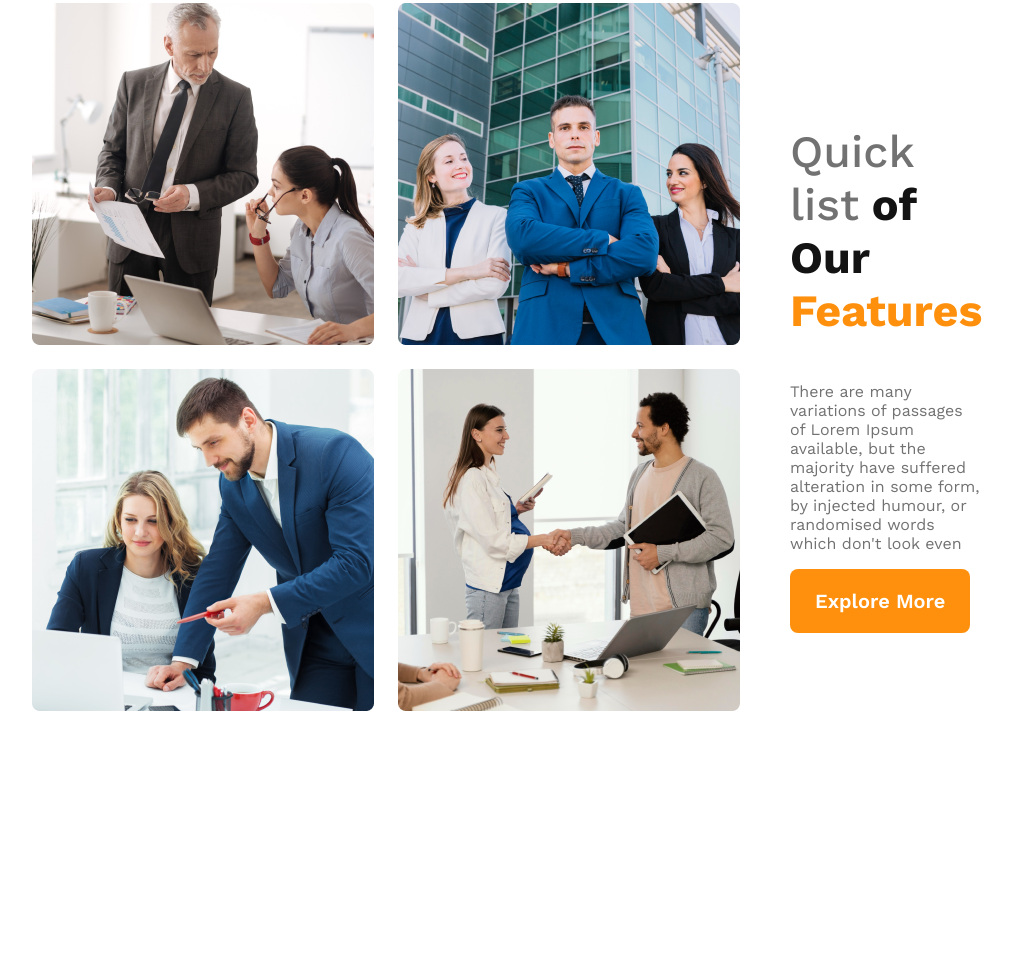
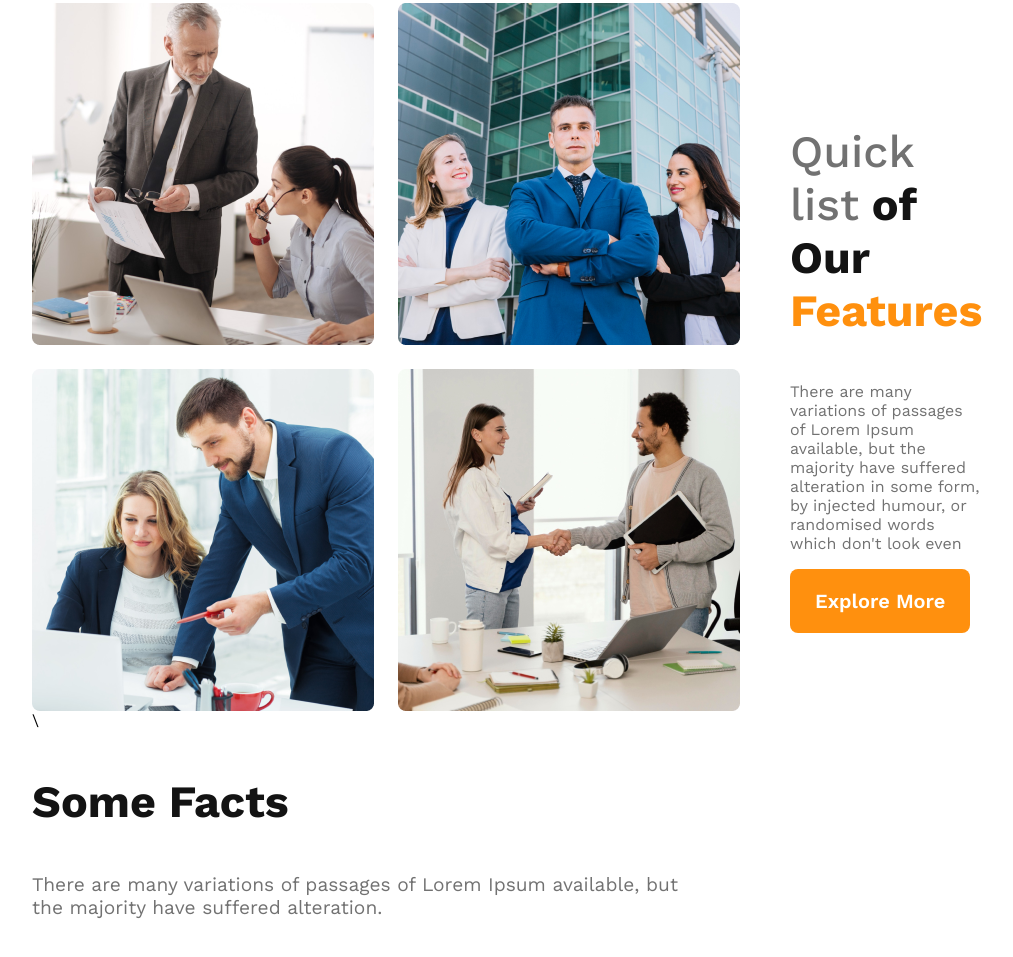
Before and after one commit to Moshin1524/stairs_two, a plain HTML site: page index.html in a window 1280 px wide. Shown: the part 1109-2066 px from the top of the page, without its empty margins (176-1189 px from the left). Before the commit the page ends 1890 px from the top, so only its background shows below. Drawn offline with nearby package versions, Linux system fonts and the light colour scheme.

Commit message:
facts started

```diff
--- a/index.html
+++ b/index.html
@@ -47,6 +47,23 @@
                 <button class="primary-button">Explore More</button>
             </div>
         </section>
+        <!-- team section end -->
+
+        <!-- features section start -->\
+        <section class="feature section">
+            <div class="feature_content">
+
+            </div>
+            <div class="feature_section_image">
+
+            </div>
+        </section>
+        <!-- feature section end -->
+
+        <!-- fact section start -->
+            <h3 class="facts_title">Some Facts</h3>
+            <p class="facts_description">There are many variations of passages of Lorem Ipsum available, but<br> the majority have suffered alteration.</p>
+        <!-- fact section end -->
     </main>
     <footer>
 
--- a/styles/styles.css
+++ b/styles/styles.css
@@ -67,6 +67,8 @@ main{
     margin: 70px auto;
     padding: 0px 200px;
 }
+
+/* teams style part */
 .team-section{
     display: flex;
     align-items: center;
@@ -102,6 +104,18 @@ main{
     font-weight: 400;
 }
 
+
+/* facts style part */
+.facts_title{
+    color: #131313;
+    font-size: 2.8rem;
+    font-weight: 700;
+}
+.facts_description{
+    color: #727272;
+    font-size: 1.2rem;
+    font-weight: 400;
+}
 
 
 
```
